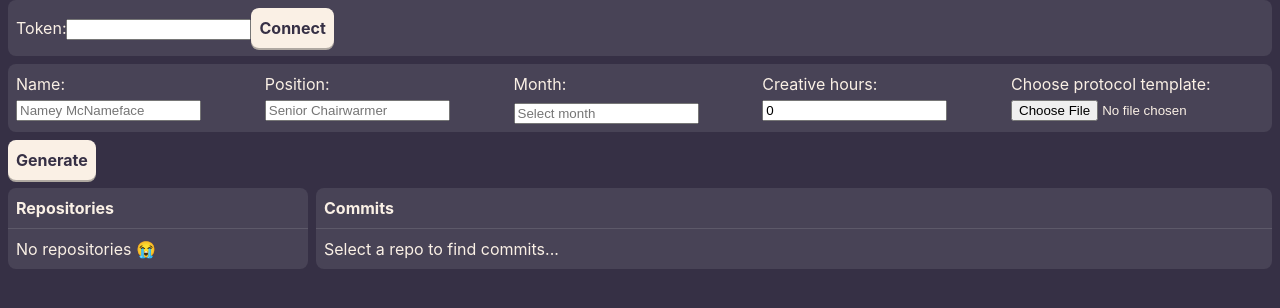
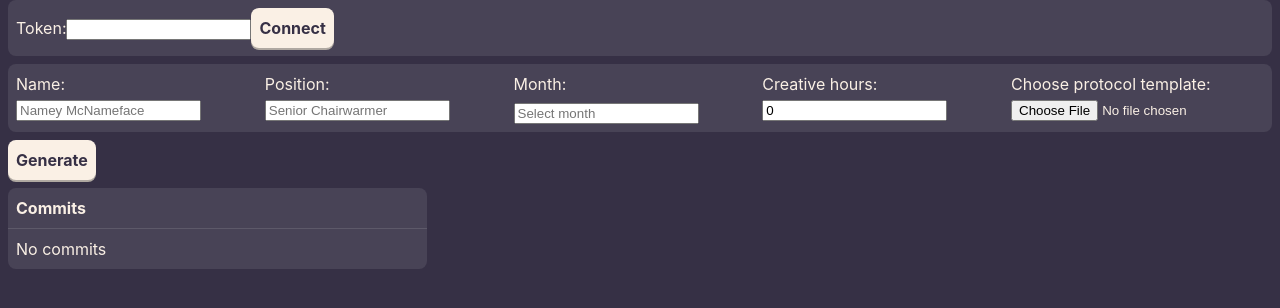
Before and after one commit to lawfx/pan-protocol, a React (Vite) app: page / in a window 1280 px wide. Shown: the top 308 px of the page. Built offline with nearby package versions, Linux system fonts and the light colour scheme.

Commit message:
changed implementation to use github search api for fetching commits

```diff
--- a/src/App.tsx
+++ b/src/App.tsx
@@ -1,5 +1,4 @@
 import React from 'react';
-import Repositories from './Repositories/Repositories';
 import Login from './Login/Login';
 import Commits from './Commits/Commits';
 import styled from 'styled-components';
@@ -10,23 +9,18 @@ import { DocumentData } from './models/document-data';
 import PizZip from 'pizzip';
 import Docxtemplater from 'docxtemplater';
 import { saveAs } from 'file-saver';
-import { format, lastDayOfMonth } from 'date-fns';
+import { format } from 'date-fns';
 import { DOCX_MIME_TYPE } from './constants/constants';
+import { parseGithubCommitMessage } from './utils/utils';
 
-export interface CommitsState {
-  repoFullName: string;
-  commits: { commit: any, selected: boolean }[];
-}
-
-export interface RepoState {
-  repo: any;
+export interface CommitState {
+  commit: any;
   selected: boolean;
 }
 
 export default function App() {
 
-  const [repos, setRepos] = React.useState<RepoState[]>([]);
-  const [commits, setCommits] = React.useState<CommitsState[]>([]);
+  const [commits, setCommits] = React.useState<CommitState[]>([]);
   const [data, setData] = React.useState<DataInfo>({
     name: '',
     position: '',
@@ -34,41 +28,21 @@ export default function App() {
     hours: 0
   });
   const [file, setFile] = React.useState<string | ArrayBuffer | null>();
-  console.log('repos', repos, 'commits', commits, 'data', data);
+  console.log('commits', commits, 'data', data);
 
-  const selectedReposFullName = React.useMemo(() => repos.filter(r => r.selected).map(r => r.repo.full_name), [repos]);
-  const firstDayOfSelectedMonth = React.useMemo(() => !!data.date ? format(data.date, 'yyyy-MM-01') : '', [data]);
-  const lastDayOfSelectedMonth = React.useMemo(() => !!data.date ? format(lastDayOfMonth(data.date), 'yyyy-MM-dd') : '', [data]);
+  const month = React.useMemo(() => !!data.date ? format(data.date, 'yyyy-MM') : '', [data]);
 
-  const handleReposUpdated = React.useCallback((repos: any[]) => {
-    setRepos(repos.map((d: any) => ({ repo: d, selected: false })));
-  }, []);
-
-  const selectRepo = React.useCallback((id: string) => {
-    setRepos(repos => repos.map(r => {
-      if (r.repo.id === id) return { repo: r.repo, selected: true };
-      return r;
+  const selectCommit = React.useCallback((sha: string) => {
+    setCommits(commits => commits.map(c => {
+      if (c.commit.sha !== sha) return c;
+      return { ...c, selected: true }
     }));
   }, []);
 
-  const unselectRepo = React.useCallback((id: string) => {
-    setRepos(repos => repos.map(r => {
-      if (r.repo.id === id) return { repo: r.repo, selected: false };
-      return r;
-    }));
-  }, []);
-
-  const selectCommit = React.useCallback((repo: string, sha: string) => {
-    setCommits(commits => commits.map(repoInfo => {
-      if (repoInfo.repoFullName !== repo) return repoInfo;
-      return { ...repoInfo, commits: repoInfo.commits.map(c => c.commit.sha === sha ? { ...c, selected: true } : c) }
-    }));
-  }, []);
-
-  const unselectCommit = React.useCallback((repo: string, sha: string) => {
-    setCommits(commits => commits.map(repoInfo => {
-      if (repoInfo.repoFullName !== repo) return repoInfo;
-      return { ...repoInfo, commits: repoInfo.commits.map(c => c.commit.sha === sha ? { ...c, selected: false } : c) }
+  const unselectCommit = React.useCallback((sha: string) => {
+    setCommits(commits => commits.map(c => {
+      if (c.commit.sha !== sha) return c;
+      return { ...c, selected: false }
     }));
   }, []);
 
@@ -115,22 +89,20 @@ export default function App() {
     saveAs(blob, `${docData.userData.name}_${docData.userData.date}_procotol.docx`);
   }
 
-  function compileData(data: DataInfo, commits: CommitsState[]): DocumentData {
+  function compileData(data: DataInfo, commits: CommitState[]): DocumentData {
     return {
       userData: { ...data, date: format(data.date!, 'MM/yyyy') },
-      commits: commits.flatMap(repoInfo => {
-        return repoInfo.commits.map(c => {
-          if (!c.selected) return null as any; //TODO change
-          const messageData = c.commit.commit.message.match(/(?<title>.+) (\(#(?<num>\d+)\))/);
-          return {
-            repo: repoInfo.repoFullName,
-            sha: c.commit.sha.substring(0, 7),
-            message: messageData?.groups.title ?? c.commit.commit.message,
-            prNum: messageData?.groups.num ? +messageData?.groups.num : -1
-          }
+      commits: commits.map(c => {
+        if (!c.selected) return null as any; //TODO change
+        const messageData = parseGithubCommitMessage(c.commit.commit.message);
+        return {
+          repo: 'some repo', //TODo change
+          sha: c.commit.sha.substring(0, 7),
+          message: messageData.message,
+          prNum: messageData.prNum
         }
-        )
-      }).filter(r => !!r)
+      }
+      ).filter(r => !!r)
     }
   }
 
@@ -154,13 +126,6 @@ export default function App() {
       <LoginWrapper>
         <Login />
       </LoginWrapper>
-      <RepositoriesWrapper>
-        <Repositories
-          repos={repos}
-          onReposUpdated={handleReposUpdated}
-          onRepoSelected={selectRepo}
-          onRepoUnselected={unselectRepo} />
-      </RepositoriesWrapper>
       <DataWrapper>
         <Data
           data={data}
@@ -172,9 +137,7 @@ export default function App() {
       </DataWrapper>
       <CommitsWrapper>
         <Commits
-          repos={selectedReposFullName}
-          from={firstDayOfSelectedMonth}
-          to={lastDayOfSelectedMonth}
+          month={month}
           commits={commits}
           onCommitsUpdated={setCommits}
           onCommitSelected={selectCommit}
@@ -190,22 +153,18 @@ export default function App() {
 const Wrapper = styled.main`
   background-color: ${p => p.theme.primary100};
   display: grid;
-  grid-template-columns: 300px 1fr;
+  grid-template-columns: 1fr 2fr;
   grid-template-areas:
   "login login"
   "data data"
   "generate generate"
-  "repos commits";
+  "commits doc";
   gap: 8px;
   padding-inline: 8px;
 `;
 
 const LoginWrapper = styled.div`
   grid-area: login;
-`;
-
-const RepositoriesWrapper = styled.div`
-  grid-area: repos;
 `;
 
 const DataWrapper = styled.div`
--- a/src/Commit/Commit.tsx
+++ b/src/Commit/Commit.tsx
@@ -1,11 +1,15 @@
 import { styled } from "styled-components";
+import { parseGithubCommitMessage } from "../utils/utils";
 
 export default function Commit({ commit, selected, onClick }: { commit: any, selected: boolean, onClick: () => void }) {
+
+  const messageData = parseGithubCommitMessage(commit.commit.message);
 
   return (
     <Wrapper onClick={onClick} selected={selected}>
       <div><strong>SHA:</strong> <span>{commit.sha.substring(0, 7)}</span></div>
-      <div><strong>Commit message:</strong> <span>{commit.commit.message}</span></div>
+      <div><strong>PR:</strong> <span>{messageData.prNum !== 'N/A' && '#'}{messageData.prNum}</span></div>
+      <div><strong>Message:</strong> <span>{commit.commit.message}</span></div>
     </Wrapper>
   );
 }
--- a/src/Commits/Commits.tsx
+++ b/src/Commits/Commits.tsx
@@ -2,32 +2,35 @@ import React, { ReactNode } from "react";
 import { GitHubContext } from "../GithubProvider/GithubProvider";
 import Commit from "../Commit/Commit";
 import styled, { keyframes } from "styled-components";
-import { CommitsState } from "../App";
 import * as Accordion from '@radix-ui/react-accordion';
 import { ChevronDownIcon } from "@radix-ui/react-icons";
 import Section from "../Section/Section";
+import { CommitState } from "../App";
 
-function Commits({ repos, from, to, commits, onCommitsUpdated, onCommitSelected, onCommitUnselected }:
+function Commits({ month, commits, onCommitsUpdated, onCommitSelected, onCommitUnselected }:
   {
-    repos: string[],
-    from: string,
-    to: string;
-    commits: CommitsState[],
-    onCommitsUpdated: React.Dispatch<React.SetStateAction<CommitsState[]>>,
-    onCommitSelected: (repo: string, sha: string) => void,
-    onCommitUnselected: (repo: string, sha: string) => void
+    month: string,
+    commits: CommitState[],
+    onCommitsUpdated: React.Dispatch<React.SetStateAction<CommitState[]>>,
+    onCommitSelected: (sha: string) => void,
+    onCommitUnselected: (sha: string) => void
   }) {
 
-  const { getCommits } = React.useContext(GitHubContext);
+  const { searchCommits } = React.useContext(GitHubContext);
+
+  const commitsPerRepo = commits.reduce<{ [repo: string]: CommitState[] }>((acc, curr) => {
+    const repoFullName: string = curr.commit.repository.full_name;
+    return { ...acc, [repoFullName]: (acc[repoFullName] ? [...acc[repoFullName], curr] : [curr]) }
+  }, {});
 
   React.useEffect(() => {
     let valid = true;
 
     async function fetchCommits() {
       try {
-        const commits = await getCommits(repos, from, to);
+        const commits = await searchCommits(month);
         if (!commits || !valid) return;
-        onCommitsUpdated(commits);
+        onCommitsUpdated(commits.map(c => ({ commit: c, selected: false })));
       } catch (e) {
         console.error(e);
       }
@@ -36,14 +39,14 @@ function Commits({ repos, from, to, commits, onCommitsUpdated, onCommitSelected,
     fetchCommits();
 
     return () => { valid = false; }
-  }, [repos, from, to]);
+  }, [month]);
 
-  function handleClickCommit(repo: string, sha: string, selected: boolean) {
+  function handleClickCommit(sha: string, selected: boolean) {
     if (selected) {
-      onCommitUnselected(repo, sha);
+      onCommitUnselected(sha);
     }
     else {
-      onCommitSelected(repo, sha);
+      onCommitSelected(sha);
     }
   }
 
@@ -51,26 +54,26 @@ function Commits({ repos, from, to, commits, onCommitsUpdated, onCommitSelected,
     <Section>
       <CommitsLabel>Commits</CommitsLabel>
       <Wrapper>
-        {!repos.length && <p>Select a repo to find commits...</p>}
+        {!commits.length && <span>No commits</span>}
         <AccordionsWrapper>
-          {
-            commits.map(({ repoFullName, commits }) => (
-              <AccordionRoot key={repoFullName} type="single" defaultValue={repoFullName} collapsible>
-                <AccordionItem value={repoFullName}>
-                  <AccordionTrigger>{repoFullName} | {commits.length} commit(s)</AccordionTrigger>
+          {Object.entries(commitsPerRepo).map(([repo, commitsInRepo]) =>
+            <AccordionRoot key={repo} type="single" defaultValue={repo} collapsible>
+              <AccordionItem value={repo}>
+                <AccordionTrigger>
+                  <span>
+                    <strong>{repo}</strong> | {commitsInRepo.length} commit{!!commitsInRepo.length && 's'} | {commitsInRepo.filter(c => c.selected).length} selected
+                  </span></AccordionTrigger>
                 <AccordionContent>
-                    {!commits.length && <p>No commits for {repoFullName}</p>}
-                    {!!commits.length &&
-                      commits.map(({ commit, selected }) => (
-                        <Commit onClick={() => handleClickCommit(repoFullName, commit.sha, selected)} key={commit.sha} commit={commit} selected={selected} />
+                  {!commitsInRepo.length && <p>No commits for {repo}</p>}
+                  {!!commitsInRepo.length &&
+                    commitsInRepo.map(({ commit, selected }) => (
+                      <Commit onClick={() => handleClickCommit(commit.sha, selected)} key={commit.sha} commit={commit} selected={selected} />
                     ))
                   }
                 </AccordionContent>
               </AccordionItem>
             </AccordionRoot>
-            )
-            )
-          }
+          )}
         </AccordionsWrapper>
       </Wrapper>
     </Section>
--- a/src/GithubProvider/GithubProvider.tsx
+++ b/src/GithubProvider/GithubProvider.tsx
@@ -1,12 +1,10 @@
 import React, { ReactNode } from "react"
 import useGithub from "../hooks/useGithub";
-import { CommitsState } from "../App";
 
 export const GitHubContext = React.createContext<{
-  connect: (token: string) => Promise<void>;
-  getCommits: (repos: string[], from: string, to: string) => Promise<CommitsState[]>;
+  connect: (token: string) => Promise<any>;
+  searchCommits: (month: string) => Promise<any[]>;
   user: any;
-  getRepos: () => Promise<any>;
 }>(null as any);
 
 export default function GithubProvider({ children }: { children: ReactNode }) {
--- a/src/Repositories/Repositories.tsx
+++ /dev/null
@@ -1,86 +0,0 @@
-import React from "react";
-import styled from "styled-components";
-import { GitHubContext } from "../GithubProvider/GithubProvider";
-import Section from "../Section/Section";
-
-function Repositories({ repos, onReposUpdated, onRepoSelected, onRepoUnselected }:
-  {
-    repos: any[],
-    onReposUpdated: (repos: any[]) => void,
-    onRepoSelected: (id: string) => void,
-    onRepoUnselected: (id: string) => void
-  }) {
-
-  const { user, getRepos } = React.useContext(GitHubContext);
-
-  React.useEffect(() => {
-    let valid = true;
-    async function fetchRepos() {
-      try {
-        const t = await getRepos();
-        if (!t?.data || !valid) return;
-        onReposUpdated(t.data);
-      }
-      catch (e) {
-        console.error(e);
-      }
-    }
-
-    fetchRepos();
-
-    return () => { valid = false; }
-  }, [user]);
-
-  function handleClickRepo(id: string) {
-    const repo = repos.find(r => r.repo.id === id);
-    if (repo.selected) {
-      onRepoUnselected(id);
-    }
-    else {
-      onRepoSelected(id);
-    }
-  }
-
-  return (
-    <Section>
-      <ReposLabel>Repositories</ReposLabel>
-      <Repos>
-        {!repos.length && <p>No repositories 😭</p>}
-        {!!repos.length && repos.map(r => (
-          <Repo type='button' selected={r.selected} key={r.repo.id} onClick={() => handleClickRepo(r.repo.id)}>
-            {r.repo.full_name}
-          </Repo>
-        )
-        )}
-      </Repos>
-    </Section>
-  )
-}
-
-export default React.memo(Repositories);
-
-const ReposLabel = styled.h4`
-  margin: 0;
-  padding: 8px;
-  border-bottom: 1px solid ${p => p.theme.primary300};
-`;
-
-const Repos = styled.section`
-  display: flex;
-  flex-direction: column;
-  gap: 8px;
-  padding: 8px;
-`;
-
-const Repo = styled.button<{ selected: boolean }>`
-  padding: 8px;
-  background-color: ${p => p.selected ? p.theme.secondary400 : p.theme.primary200};
-  color: ${p => p.selected ? p.theme.textOnSecondary : p.theme.textOnPrimary};
-  border: 1px solid ${p => p.theme.primary300};
-  border-radius: 8px;
-  cursor: pointer;
-
-  &:hover {
-    background-color: ${p => p.selected ? p.theme.secondary200 : p.theme.primary300};
-  }
-`;
--- a/src/models/document-data.ts
+++ b/src/models/document-data.ts
@@ -5,7 +5,7 @@ export interface DocumentData {
   commits: {
     sha: string;
     message: string;
-    prNum: number;
+    prNum: string;
     repo: string;
   }[];
 }
--- /dev/null
+++ b/src/utils/utils.ts
@@ -0,0 +1,8 @@
+export function parseGithubCommitMessage(message: string): { message: string, prNum: string } {
+  const messageData = message.match(/(?<title>.+) (\(#(?<num>\d+)\))/);
+
+  return {
+    message: messageData?.groups?.title || message,
+    prNum: messageData?.groups?.num || 'N/A'
+  }
+}
```
Also changed, not shown: src/hooks/useGithub.ts (+6 -37 lines). Lines whose indentation alone changed are shown as unchanged.
